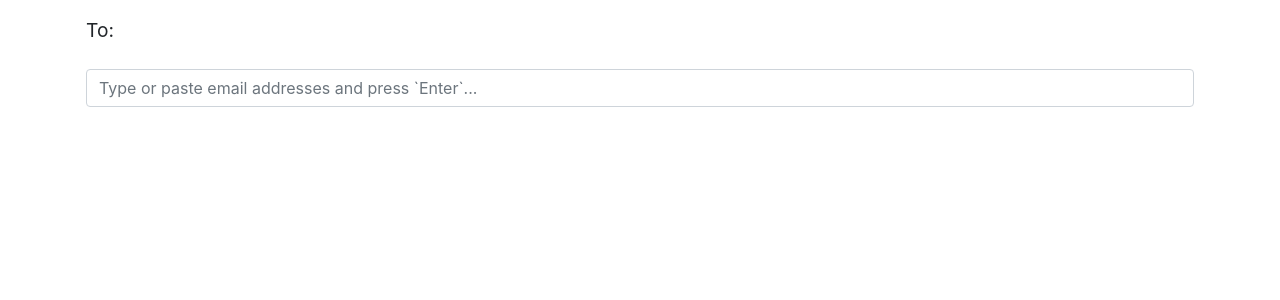
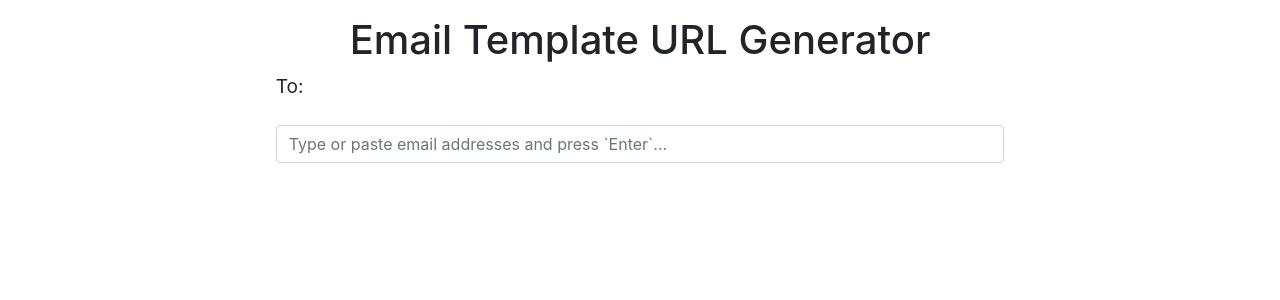
Before and after one commit to syoon123/etemplate, a React (Create React App) app in the folder app/: page / in a window 1280 px wide. Shown: the top 300 px of the page. Built offline with nearby package versions, Linux system fonts and the light colour scheme.

Commit message:
fix layout, started content component

```diff
--- a/app/src/App.css
+++ b/app/src/App.css
@@ -1,39 +1,3 @@
-.wrapper {
-  background-color: white;
-  width: 400px;
-  padding: 2rem;
-  box-shadow: 0 1.5rem 1rem -1rem rgba(0, 0, 0, 0.1);
-  border-radius: 0.3rem;
-}
-
-/*.input {*/
-/*  width: 100%;*/
-/*  height: 45px;*/
-/*  padding: 0 1rem;*/
-/*  margin-top: 1rem;*/
-/*  box-sizing: border-box;*/
-/*  font: inherit;*/
-/*  border-radius: 0.2rem;*/
-/*  border: 2px solid #d4d5d6;*/
-/*  color: #565656;*/
-/*  -webkit-appearance: none;*/
-/*}*/
-
-/*.input:focus {*/
-/*  border-color: cornflowerblue;*/
-/*  outline: none;*/
-/*}*/
-
-/*.input.has-error {*/
-/*  border-color: tomato;*/
-/*}*/
-
-/*.error {*/
-/*  margin: 0;*/
-/*  font-size: 90%;*/
-/*  color: tomato;*/
-/*}*/
-
 .tag-item {
   display: inline-block;
   border-radius: 30px;
--- a/app/src/App.tsx
+++ b/app/src/App.tsx
@@ -9,30 +9,55 @@ export type RecipientsCallback = {
   (items: string[]): void;
 };
 
+export type ContentCallback = {
+  (text: string): void;
+};
+
 export default function App() {
   const [recipients, setRecipients] = React.useState<string[]>([]);
-  // const [cc, setCc] = React.useState<string[]>([]);
-  // const [bcc, setBcc] = React.useState<string[]>([]);
-  // const [content, setContent] = React.useState<string>('');
-  // const [mailToUrl, setMailToUrl] = React.useState<string>('');
+  const [cc, setCc] = React.useState<string[]>([]);
+  const [bcc, setBcc] = React.useState<string[]>([]);
+  const [subject, setSubject] = React.useState<string>('');
+  const [content, setContent] = React.useState<string>('');
+  const [mailToUrl, setMailToUrl] = React.useState<string>('');
 
   function handleRecipients(items: string[]) {
-    console.log(items);
     setRecipients(items);
   }
 
-  // function handleCc(items: string[]) {
-  //   setCc(items);
-  // }
+  function handleCc(items: string[]) {
+    setCc(items);
+  }
+
+  function handleBcc(items: string[]) {
+    setBcc(items);
+  }
+
+  function handleSubject(text: string) {
+    setSubject(text);
+  }
+
+  function handleContent(text: string) {
+    setContent(text);
+  }
 
   return (
     <div className="App">
       <Container className="p-3">
-        {Recipients({
-          label: 'To:',
-          action: handleRecipients,
-          items: recipients,
-        })}
+        <Row className="justify-content-md-center">
+          <Col sm={8}>
+            <h1 className="text-center">Email Template URL Generator</h1>
+          </Col>
+        </Row>
+        <Row className="justify-content-md-center">
+          <Col sm={8}>
+            {Recipients({
+              label: 'To:',
+              action: handleRecipients,
+              items: recipients,
+            })}
+          </Col>
+        </Row>
       </Container>
     </div>
   );
--- a/app/src/components/Recipients.tsx
+++ b/app/src/components/Recipients.tsx
@@ -2,8 +2,8 @@ import React from 'react';
 import Row from 'react-bootstrap/Row';
 import Col from 'react-bootstrap/Col';
 import { RecipientsCallback } from '../App';
-import Form from "react-bootstrap/Form";
-import Badge from "react-bootstrap/Badge";
+import Form from 'react-bootstrap/Form';
+import Badge from 'react-bootstrap/Badge';
 
 export type RecipientsProps = {
   label: string;
@@ -79,10 +79,7 @@ export default function Recipients(props: RecipientsProps) {
   }
 
   return (
-      <Row>
-        <Col>
     <Form.Group>
-
       <div className="recipients-list">
         <Form.Label>{props.label}</Form.Label>&nbsp;
         {props.items.map((item) => (
@@ -108,9 +105,9 @@ export default function Recipients(props: RecipientsProps) {
         onPaste={handlePaste}
       />
 
-            {error && <Form.Control.Feedback type="invalid">{error}</Form.Control.Feedback>}
+      {error && (
+        <Form.Control.Feedback type="invalid">{error}</Form.Control.Feedback>
+      )}
     </Form.Group>
-        </Col>
-      </Row>
   );
 }
```
Also changed, not shown: app/src/components/Content.tsx (added, +15 -0 lines). Lines whose indentation alone changed are shown as unchanged.
